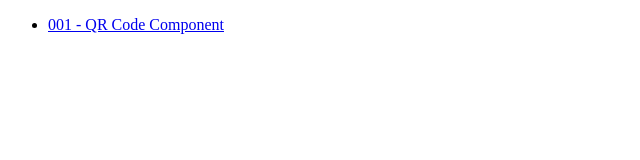
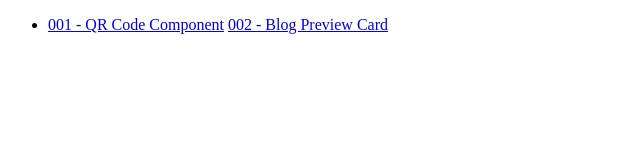
Before and after one commit to rkeppler42/frontendmentor, a plain HTML site: page index.html in a window 1280 px wide. Shown: the whole page, without its empty margins (0-640 px from the left). Drawn offline with Linux system fonts and the light colour scheme.

Commit message:
Updated the links list

```diff
--- a/index.html
+++ b/index.html
@@ -9,6 +9,7 @@
     <ul>
       <li>
         <a href="001-qr-code-component/index.html">001 - QR Code Component</a>
+        <a href="002-blog-preview-card/index.html">002 - Blog Preview Card</a>
       </li>
     </ul>
   </body>
```
